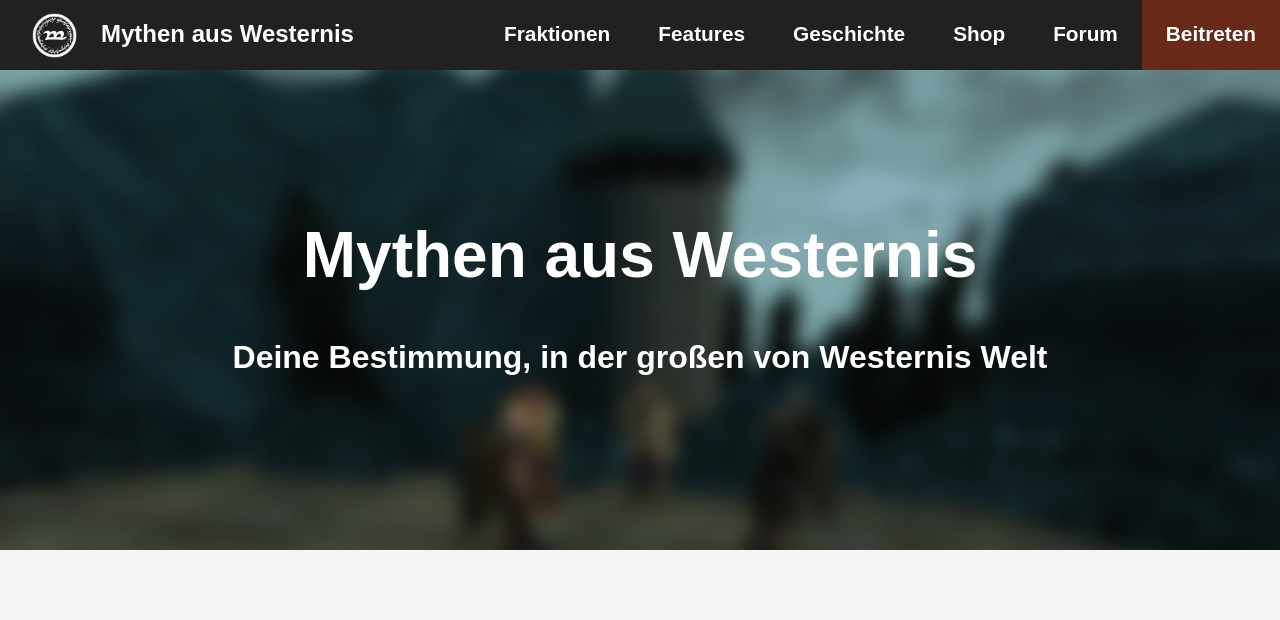
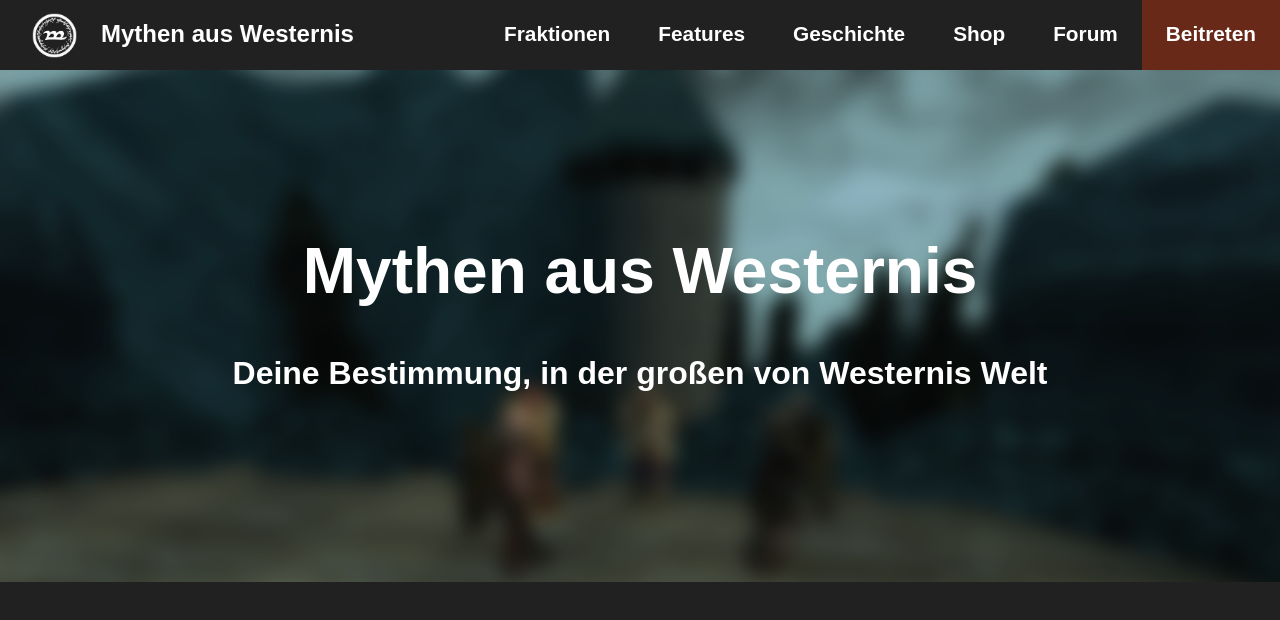
Before and after one commit to DannyINF/maw-rp-de, a Next.js app: page / in a window 1280 px wide. Shown: the top 620 px of the page. Built offline with nearby package versions, Linux system fonts and the light colour scheme; a web font is replaced by a local one.

Commit message:
feat(global) code improvements

```diff
--- a/src/components/header/header.module.scss
+++ b/src/components/header/header.module.scss
@@ -10,7 +10,7 @@
     z-index: 1000;
     background-color: var(--bg-dark);
     min-height: 4.4rem;
-    padding-left: 2rem;
+    padding-left: var(--spacing-large);
     font-size: var(--font-size-large-text);
 
     @media (max-width: 576px) {
@@ -25,7 +25,7 @@
     font-size: 1.5rem;
     font-weight: var(--font-weight-extrabold);
     color: var(--text-light);
-    margin-right: 1rem;
+    margin-right: var(--spacing-medium);
     display: flex;
     align-items: center;
 
--- a/src/components/hero/hero.module.scss
+++ b/src/components/hero/hero.module.scss
@@ -7,7 +7,7 @@
     color: var(--text-light);
     font-family: var(--font-family);
     text-align: center;
-    padding: 0 20px;
+    padding: var(--spacing-medium);
     background-color: #21212130;
 }
 
--- a/src/pages/index.tsx
+++ b/src/pages/index.tsx
@@ -37,6 +37,7 @@ export default function Home() {
 					content="width=device-width, initial-scale=1"
 				/>
 				<link rel="icon" href="/favicon.ico" />
+				<meta name="robots" content="noindex, nofollow" />
 			</Head>
 			<main>
 				<Header />
--- a/src/styles/globals.scss
+++ b/src/styles/globals.scss
@@ -1,5 +1,7 @@
 
 :root {
+    //colors
+
     --bg-light: #F5F5F5;
     --text-dark: #373737;
     --text-light: #FFFFFF;
@@ -7,11 +9,21 @@
     --accent-color-primary-highlight: #B4902D;
     --accent-color-secondary: #682919;
     --accent-color-secondary-highlight: #9c3e26;
+    --bg-dark: #212121;
+
+    //fonts
+    --font-family: 'proxima-nova', sans-serif;
     --font-size-large-text: 1.3rem;
-    --font-family: 'proxima-nova', sans-serif;
     --font-weight-bold: 700;
+    --font-size-large-text: 1.3rem;
     --font-weight-extrabold: 800;
-    --bg-dark: #212121;
+
+    //spacing
+    --spacing-small: 0.5rem;
+    --spacing-medium: 1rem;
+    --spacing-large: 2rem;
+    --spacing-xlarge: 3rem;
+    --spacing-xxlarge: 4rem;
 }
 
 html {
@@ -19,7 +31,7 @@ html {
 }
 
 body {
-    background-color: var(--bg-light);
+    background-color: var(--bg-dark);
     color: var(--text-dark);
     font-family: var(--font-family);
     margin: 0;
```
